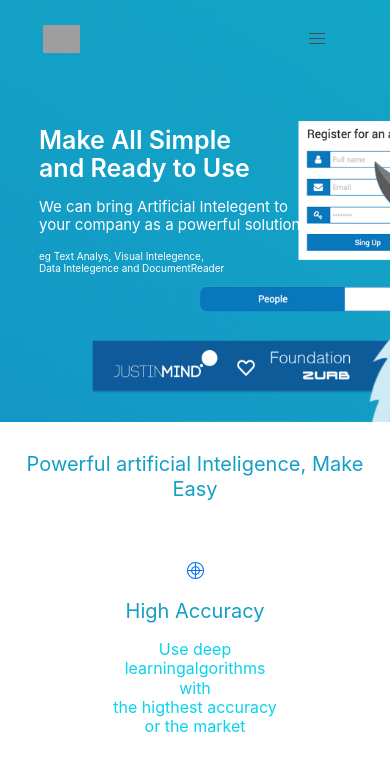
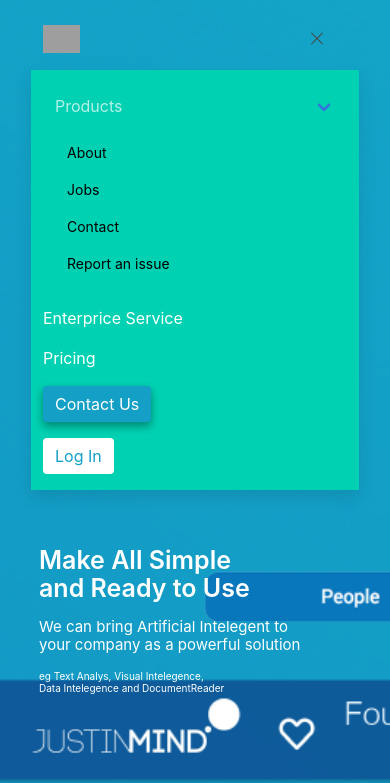
Before and after one commit to irvandandung/MockupDesign, a plain HTML site: page index.html in a window 390 px wide. Both pictures are taken after a click on the element 317 px from the left and 39 px from the top of the page. Shown: the top 783 px of the page. Drawn offline with nearby package versions, Linux system fonts and the light colour scheme; grey boxes are pictures that could not be loaded.

Commit message:
dropdown and nav-burger

```diff
--- a/css/style.css
+++ b/css/style.css
@@ -148,6 +148,9 @@
   color: #139fc6;
   margin-bottom: 20px;
 }
+.blacked{
+  color: black !important;
+}
 .marginrow2{
   margin-bottom: 20px;
 }
--- a/index.html
+++ b/index.html
@@ -5,6 +5,7 @@
         <link rel="stylesheet" type="text/css" href="css/bulma.css">
         <link rel="stylesheet" type="text/css" href="css/style.css">
         <link rel="stylesheet" href="css/animate.css">
+        <script src="https://ajax.googleapis.com/ajax/libs/jquery/3.3.1/jquery.min.js"></script>
         <meta name="viewport" content="width=device-width, initial-scale=1">
         <script src="js/wow.min.js"></script>
         <script src="js/wow.js"></script>
@@ -29,8 +30,23 @@
                         </div>
                         <div id="navbarMenuHeroA" class="navbar-menu">
                             <div class="navbar-end">
-                                <div class="navbar-item has-dropdown wow fadeIn" data-wow-duration="2s">
-                                    <a class="navbar-link nav-item">Products</a>
+                                <div class="navbar-item is-hoverable wow fadeIn" data-wow-duration="2s">
+                                    <a class="navbar-link">Products</a>
+                                    <div class="navbar-dropdown">
+                                        <a class="navbar-item blacked">
+                                            About
+                                        </a>
+                                        <a class="navbar-item blacked">
+                                            Jobs
+                                        </a>
+                                        <a class="navbar-item blacked">
+                                            Contact
+                                        </a>
+                                        <hr class="navbar-divider is-black">
+                                        <a class="navbar-item blacked">
+                                            Report an issue
+                                        </a>
+                                    </div>
                                 </div>
                                 <a class="navbar-item nav-item wow fadeIn" data-wow-duration="2s">
                                     Enterprice Service
@@ -222,8 +238,8 @@
                     <div class="col-sm-4 position-text">
                         <div class="display-flex flex-direction-column">
                             <div class="table-footer">
-                                <h2 class="subtitle titleme-our3 wow fadeIn" data-wow-duration="2s">Produk</h2>
-                                <div class="wow fadeIn" data-wow-duration="4s">
+                                <h2 class="subtitle titleme-our3 wow fadeIn" data-wow-duration="3s">Produk</h2>
+                                <div class="wow fadeIn" data-wow-duration="6s">
                                     <h4 class="text-margin"><a href="#" class="text-dec"> Analysis</a></h4>
                                     <h4 class="text-margin"><a href="#" class="text-dec">Visual Intelligence</a></h4>
                                     <h4 class="text-margin"><a href="#" class="text-dec">Data Intelligence</a></h4>
@@ -235,8 +251,8 @@
                     <div class="col-sm-4 position-text">
                         <div class="display-flex flex-direction-column">
                             <div class="table-footer">
-                                <h2 class="subtitle titleme-our3 wow fadeIn" data-wow-duration="2s">Learn More</h2>
-                                <div class="wow fadeIn" data-wow-duration="4s">
+                                <h2 class="subtitle titleme-our3 wow fadeIn" data-wow-duration="3s">Learn More</h2>
+                                <div class="wow fadeIn" data-wow-duration="6s">
                                     <h4 class="text-margin"><a href="#" class="text-dec">Documentation</a></h4>
                                     <h4 class="text-margin"><a href="#" class="text-dec">FAQ</a></h4>
                                     <h4 class="text-margin"><a href="#" class="text-dec">Term of Use</a></h4>
@@ -249,8 +265,8 @@
                     <div class="col-sm-4 position-text">
                         <div class="display-flex flex-direction-column">
                             <div class="table-footer">
-                                <h2 class="text-left subtitle titleme-our3 wow fadeIn" data-wow-duration="2s">Contact Us</h2>
-                                <div class="wow fadeIn" data-wow-duration="4s">
+                                <h2 class="text-left subtitle titleme-our3 wow fadeIn" data-wow-duration="3s">Contact Us</h2>
+                                <div class="wow fadeIn" data-wow-duration="6s">
                                     <a href="#" class="text-dec">
                                         <h4 class="text-margin">Jl. Wisma 1 RT.02 RW.14</h4>
                                         <h4 class="text-margin">Sukarharjo, Jawa Tengah</h4>
@@ -266,7 +282,7 @@
                         </div>
                     </div>
                 </div>
-                <div class="footer-copyright wow slideInLeft" data-wow-duration="2s" data-wow-delay="-1s">
+                <div class="footer-copyright wow slideInLeft" data-wow-duration="3s" data-wow-delay="-1.5s">
                         &copy; 2018 palindrom.com ALL RIGHTS RESERVED
                 </div>
             </div>
@@ -279,9 +295,19 @@
                 offset:       0,          // default
                 mobile:       true,       // keep it on mobile
                 live:         true        // track if element updates
-            })
+            });
             wow.init();
             new WOW().init();
+
+        </script>
+
+        <script type="text/javascript">
+            $(document).ready(function(){
+                $(".navbar-burger").click(function(){
+                    $(".navbar-burger").toggleClass("is-active");
+                    $(".navbar-menu").toggleClass("is-active");
+                });
+            });
         </script>
     </body>
 </html>
```
